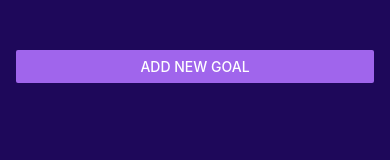
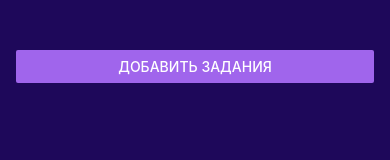
Before and after one commit to sssancho/first-app-react, a React Native app in the folder RNcourse/: screen / in a window 390 px wide. Shown: the top 160 px of the page. Built offline with nearby package versions, Linux system fonts and the light colour scheme.

Commit message:
Change language for Russian

```diff
--- a/RNcourse/App.js
+++ b/RNcourse/App.js
@@ -42,7 +42,7 @@ export default function App() {
     <StatusBar style='light' />
     <View style={styles.appContainer}>
       <Button
-        title="Add New Goal"
+        title="Добавить задания"
         color="#a065ec"
         onPress={startAddGoalHandler}
       />
--- a/RNcourse/components/GoalInput.js
+++ b/RNcourse/components/GoalInput.js
@@ -32,17 +32,17 @@ function GoalInput(props){
             />
             <TextInput
                 style={styles.textInput}
-                placeholder="Your goals"
+                placeholder="Задания"
                 onChangeText={goalInputHandler}
                 value={enteredGoalText}
             />
             <View style={styles.buttonContainer}>
               <View style={styles.button}>
-                <Button title="Add goal" onPress={addGoalHandler} color="#b180f0"/>
+                <Button title="Добавить" onPress={addGoalHandler} color="#b180f0"/>
               </View>
 
               <View style={styles.button}>
-                <Button title='Cancel' onPress={props.onCancel} color="#f31282"/>
+                <Button title='Отменить' onPress={props.onCancel} color="#f31282"/>
               </View>
             </View>
         </View>
```
